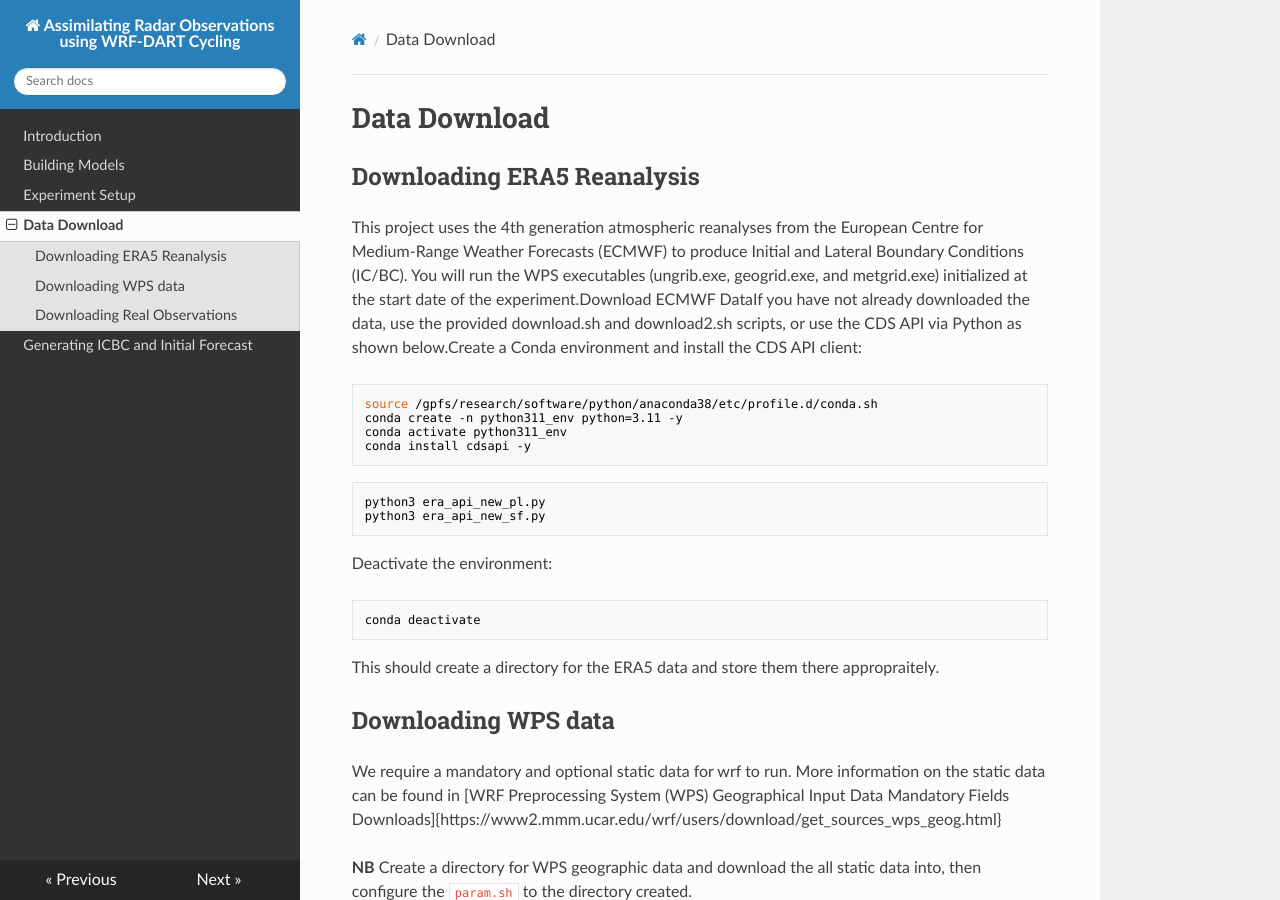
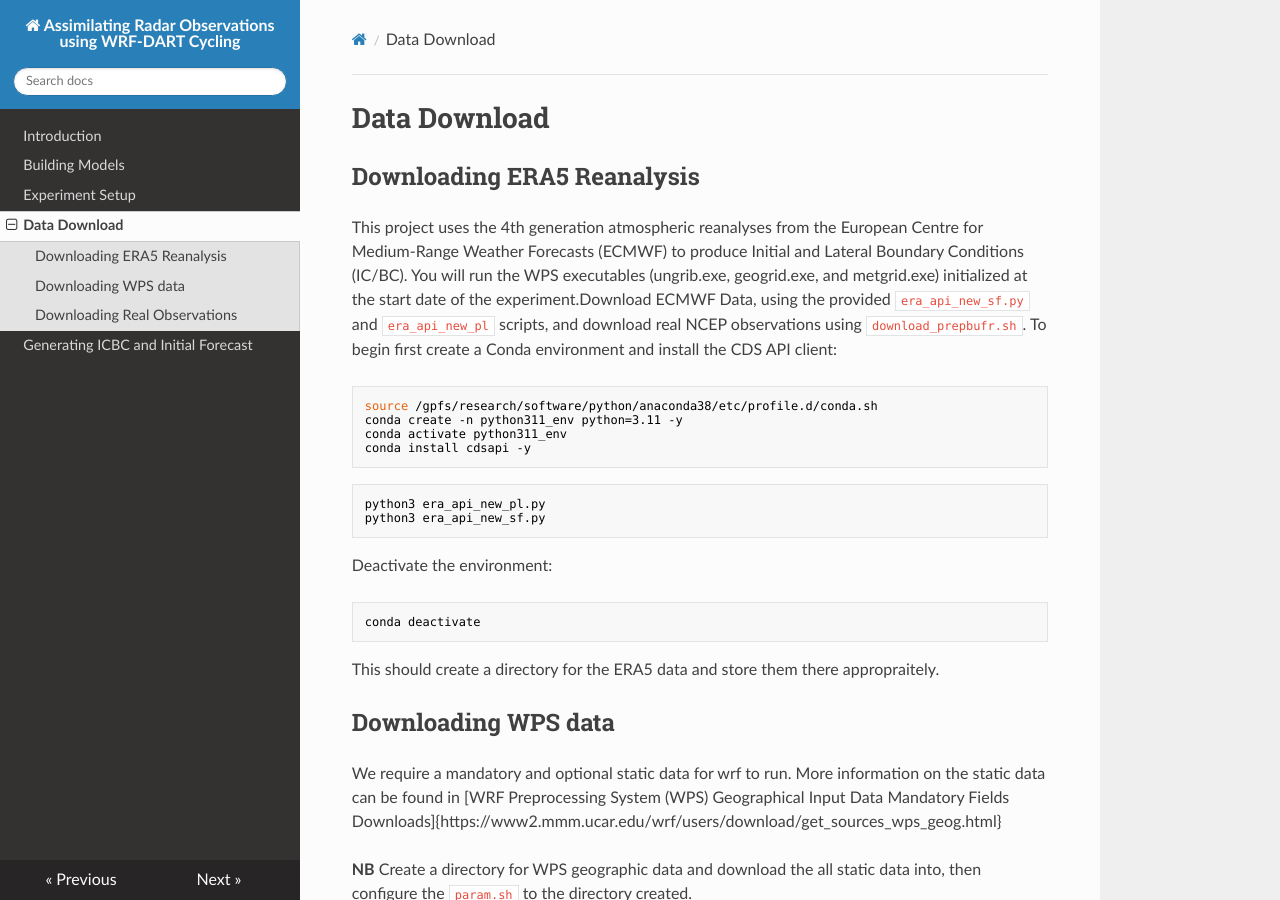
Before and after one commit to stephen-asare/WRF-DART-CYCLING, an MkDocs documentation site: the page built from docs/data_download.md, in a window 1280 px wide and 900 px high. Built offline with MkDocs 1.6.1, drawn with Linux system fonts in a browser that asks for light colours; nearby versions of some CDN libraries.

Commit message:
Update data_download.md

````diff
--- a/docs/data_download.md
+++ b/docs/data_download.md
@@ -1,6 +1,6 @@
 # Data Download
 ## Downloading ERA5 Reanalysis
-This project uses the 4th generation atmospheric reanalyses from the European Centre for Medium-Range Weather Forecasts (ECMWF) to produce Initial and Lateral Boundary Conditions (IC/BC). You will run the WPS executables (ungrib.exe, geogrid.exe, and metgrid.exe) initialized at the start date of the experiment.Download ECMWF DataIf you have not already downloaded the data, use the provided download.sh and download2.sh scripts, or use the CDS API via Python as shown below.Create a Conda environment and install the CDS API client:
+This project uses the 4th generation atmospheric reanalyses from the European Centre for Medium-Range Weather Forecasts (ECMWF) to produce Initial and Lateral Boundary Conditions (IC/BC). You will run the WPS executables (ungrib.exe, geogrid.exe, and metgrid.exe) initialized at the start date of the experiment.Download ECMWF Data, using the provided `era_api_new_sf.py` and `era_api_new_pl` scripts, and download real NCEP observations using `download_prepbufr.sh`. To begin first create a Conda environment and install the CDS API client:
 
 ```
 source /gpfs/research/software/python/anaconda38/etc/profile.d/conda.sh
````
